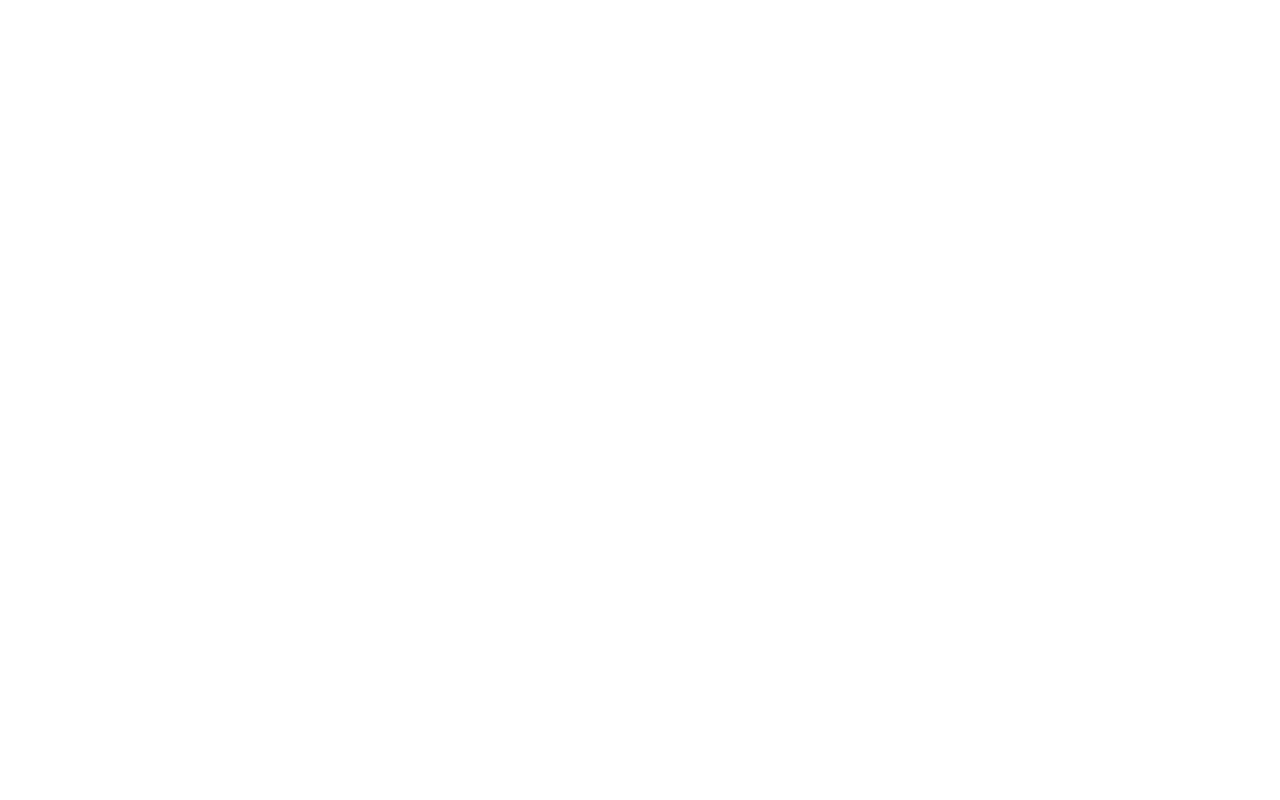
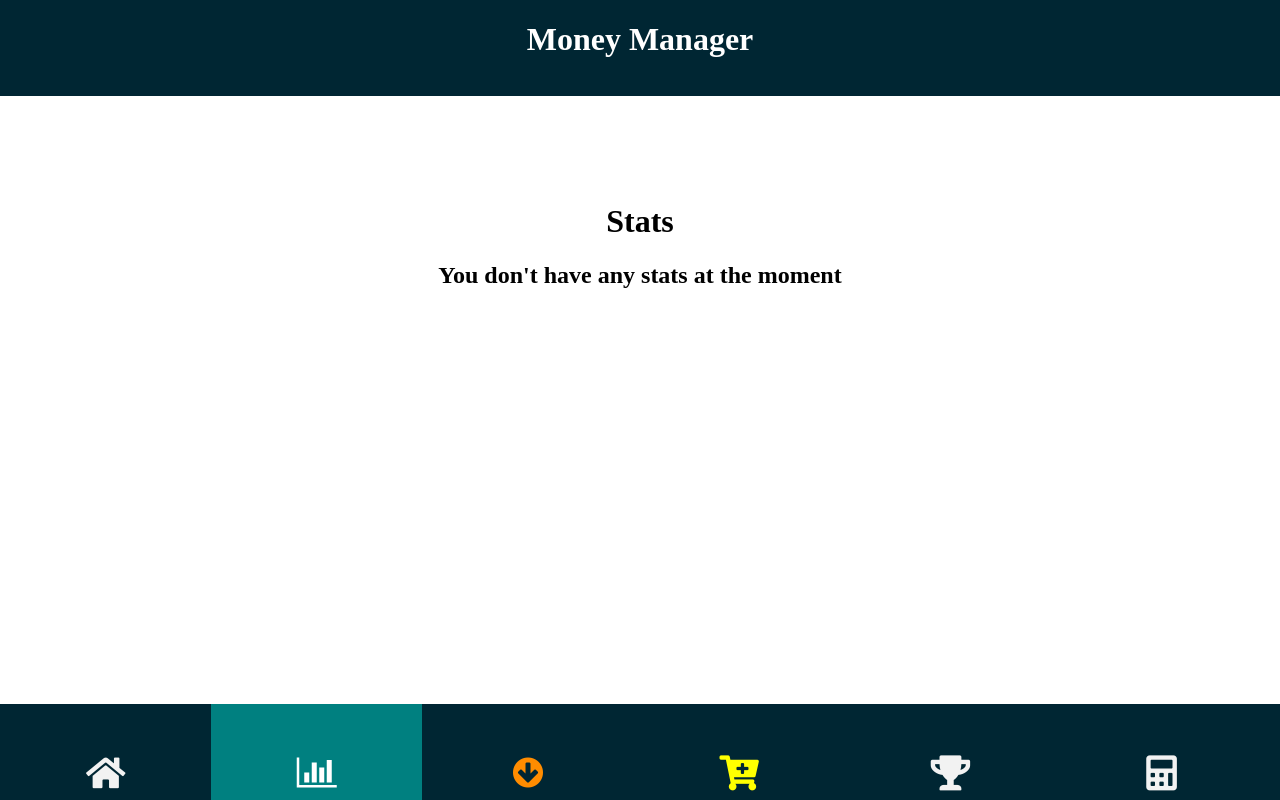
Before and after one commit to Rajwinder95/MoneyManger, a plain HTML site: page html/stats.html in a window 1280 px wide. Drawn offline with nearby package versions, Linux system fonts and the light colour scheme.

Commit message:
Navigation added

```diff
--- /dev/null
+++ b/css/main.css
@@ -0,0 +1,47 @@
+.body1 {
+  width:100%;
+  padding: 10% 0;
+  margin: auto;
+  text-align: center;
+}
+
+.na {
+  overflow: hidden;
+  background-color: #002633;
+  position: fixed;
+  bottom: 0;
+  width: 100%;
+  color: white;
+  height: 12%;
+}
+.natop {
+  overflow: hidden;
+  background-color: #002633;
+  position: fixed;
+  top: 0;
+  width: 100%;
+  color: white;
+  height: 12%;
+}
+
+.na a {
+  float: left;
+  display: block;
+  color: #f2f2f2;
+  text-align: center;
+  text-decoration: none;
+  width: 16.5%;
+  padding: 4% 0;
+
+}
+
+.na a:hover {
+  background: #f1f1f1;
+  color: black;
+}
+
+.na a.active {
+  background-color:  #008080;
+  color: white;
+
+}
--- a/html/stats.html
+++ b/html/stats.html
@@ -0,0 +1,41 @@
+<!doctype html>
+<html>
+  <head>
+    <meta charset="utf-8">
+    <meta name="viewport" content="width=device-width, initial-scale=1">
+    <link rel='stylesheet' href="https://use.fontawesome.com/releases/v5.7.0/css/all.css">
+    <link rel="stylesheet" href="https://cdnjs.cloudflare.com/ajax/libs/font-awesome/4.7.0/css/font-awesome.min.css">
+    <link rel="stylesheet" href="../css/main.css">
+    <title>Money Manager</title>
+  </head>
+  <body class="body1">
+  <div class="natop">
+    <h1>Money Manager</h1>
+    </div>
+  <br><br><br>
+  <div id="lnav">
+  <div class="na">
+    <a href="../index.html"><i class='fas fa-home' style='font-size:35px'><p style="font-size: 12px">Home</p></i></a>
+    <a href="stats.html" class="active"><i class='fa fa-bar-chart' style='font-size:35px'><p style="font-size: 12px">Stats</p></i></a>
+    <a href="../index.html"><i class='fa fa-arrow-circle-down' style='font-size:35px; color: darkorange'><p style="font-size: 12px">Income</p></i></a>
+    <a href="../index.html"><i class='fas fa-cart-plus' style='font-size:35px; color:yellow'><p style="font-size: 12px">Expenses</p></i></a>
+    <a href="../index.html"><i class='fas fa-trophy' style='font-size:35px'><p style="font-size: 12px">Milestone</p></i></a>
+    <a href="../index.html"><i class='fas fa-calculator' style='font-size:35px'><p style="font-size: 12px">Divider</p></i></a>
+  </div></div>
+<div class="content">
+  <h1 style= "color: black">Stats</h1>
+  <h2 style= "color: black">You don't have any stats at the moment</h2>
+
+  <br>
+
+    <br>
+  </div>
+
+
+
+
+
+  </body>
+<script  src="../java/javahome.js"></script>
+<script  src="https://cdnjs.cloudflare.com/ajax/libs/jquery/3.2.1/jquery.min.js"></script>
+</html>
```
Also changed, not shown: index.html (+4 -4 lines).
